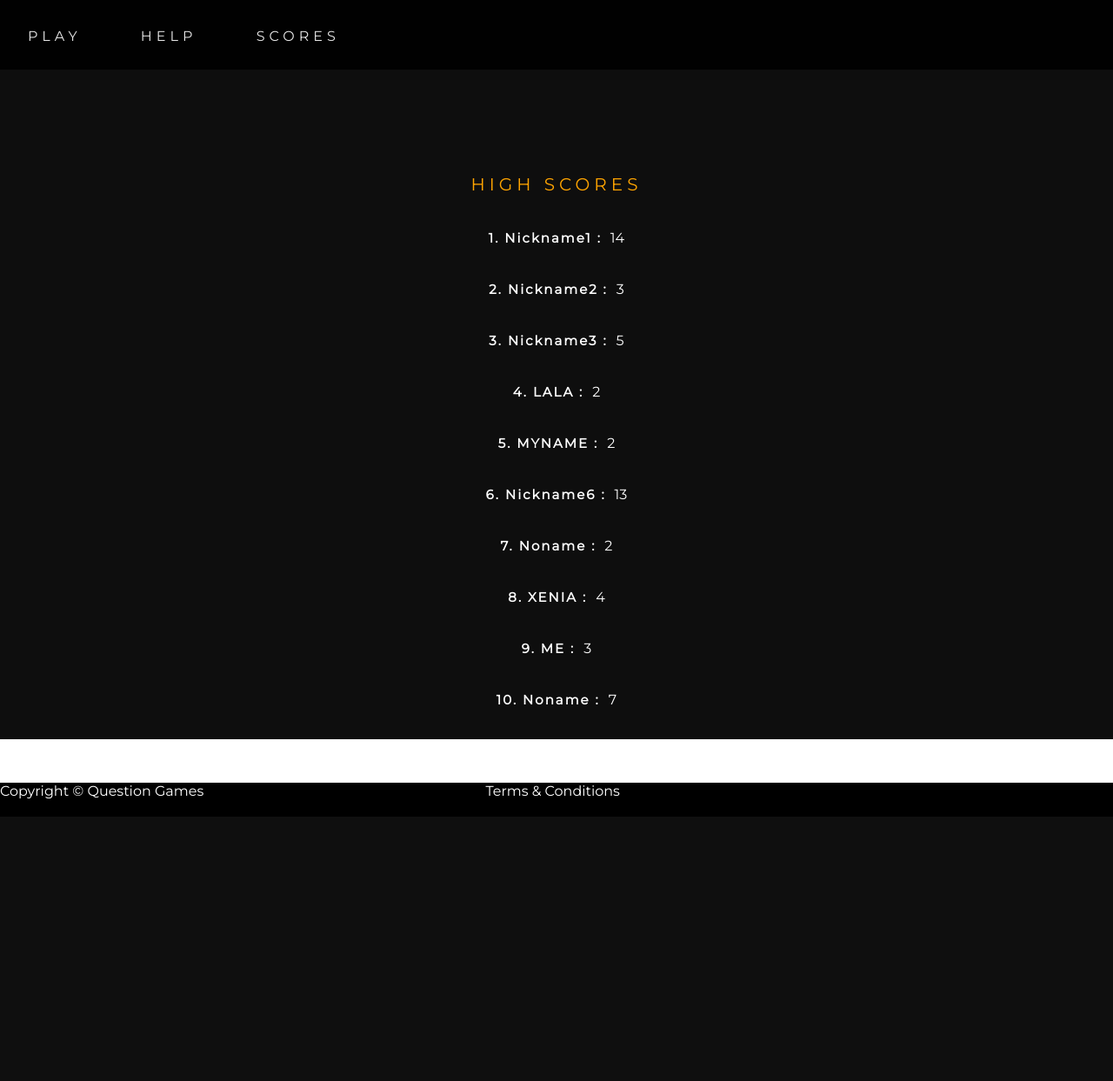
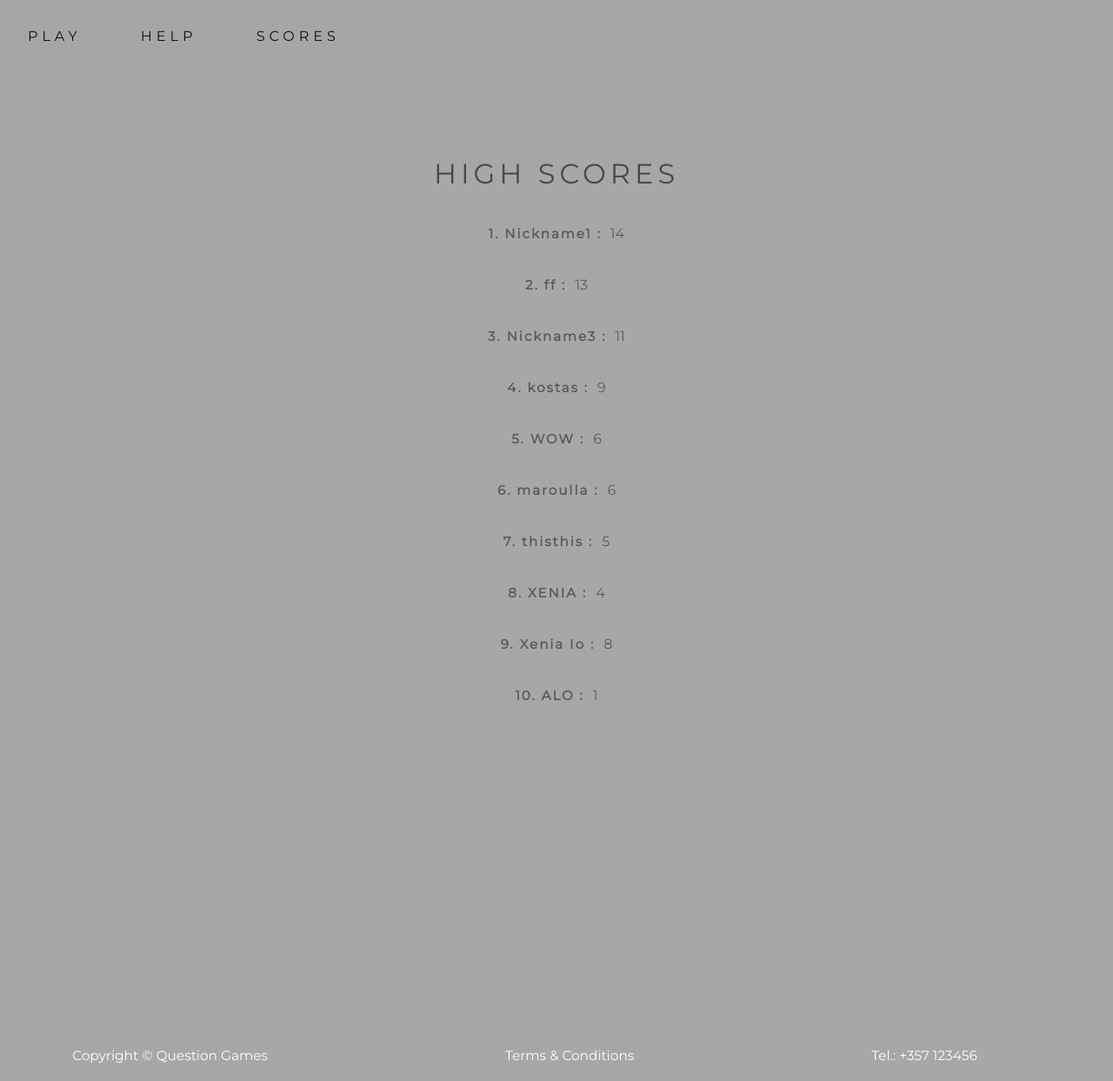
Before and after one commit to Xioann02/cs425_fall18_hw03, a PHP site: page /highscores.php in a window 1280 px wide. Shown: the whole page at 87% size. Before the commit the page ends 939 px from the top, so only its background shows below. Run offline with PHP 8.4, Linux system fonts and the light colour scheme.

Commit message:
6
Mostly design changes.

```diff
--- a/bestscores.txt
+++ b/bestscores.txt
@@ -1,20 +1,20 @@
 Nickname1
 14
-Nickname2
-3
+ff
+13
 Nickname3
+11
+kostas
+9
+WOW
+6
+maroulla
+6
+thisthis
 5
-LALA
-2
-MYNAME
-2
-Nickname6
-13
-Noname
-2
 XENIA
 4
-ME
-3
-Noname
-7
+Xenia Io
+8
+ALO
+1
--- a/highscores.php
+++ b/highscores.php
@@ -25,7 +25,7 @@
 <?php
 $file=fopen("bestscores.txt","r");
 $counter=0;
-while(!feof($file)){
+while(!feof($file) && $counter<10){
 $counter++;
 echo "<div class=''><div class='in nickname'>".$counter.". ".fgets($file)." :</div>";
 echo "<div class='in'>".fgets($file)."</div></div>";
@@ -34,9 +34,13 @@ echo "<div class='in'>".fgets($file)."</div></div>";
 </div>
 
 
-  <footer>
-    <div class="footer_text">Copyright © Question Games</div>
-    <a  class="footer_text"href="">Terms & Conditions</a>
-  </footer>
+
+          <footer>
+
+            <div id="contact" class="footer_text">Copyright © Question Games</div>
+            <a  class="footer_text"href="">Terms & Conditions</a>
+            <div class="footer_text" style="padding-right:1%;">Tel.: +357 123456</div>
+
+          </footer>
 </body>
 </html>
--- a/style.css
+++ b/style.css
@@ -2,7 +2,10 @@ body{
   overflow-x: hidden;
   margin:0px;
   font-family: Montserrat, Arial;
-
+  /* background-image: url('art-black-and-white-creative-57565.jpg');
+  background-size: cover;
+  background-position: center; */
+  background-color: #a7a7a7;
 }
 
 a{
@@ -12,62 +15,63 @@ a{
   position:fixed;
   height:80px;
   width:100%;
-  background-color: black;
+  background-color: #a4a4a46e;
   opacity:0.9;
   top: 0px;
   z-index: 9;
 }
 .option_menu{
   font-family: Montserrat, Arial;
-  color:white;
+  color:black;
   display:inline-block;
   margin:2.5%;
   letter-spacing: 5px;
 }
 .welcome{
   text-align: center;
-  height: 530px;
+  height: 330px;
 }
 .welcome-image{
-  width:100%;
-  height:650px;
+  width: 100%;
+  height: 720px;
 }
 .title{
-  background-color: black;
+  background-color: #6b6b6b;
   color: white;
   font-family: Montserrat, Arial;
   letter-spacing: 5px;
-  font-size: 35px;
-  margin-top: 250px;
+  font-size: 4.7vw;
+  margin-top: 120px;
   z-index: 2;
-  margin-left: 21.5%;
-  margin-right: 21.5%;
   position: absolute;
 }
 .sub{
-  margin-top: 380px;
-  margin-left: 43%;
-  margin-right: 43%;
-  color: white;
-  left: 0px;
-  padding-right: 20px;
-  padding-left: 20px;
-  font-weight: 900;
-  border: none;
-  background-color: #FF5722;
+      margin-top: 280px;
+      color: #404040;
+      left: 0px;
+      font-size: 2.5vw;
+      border: none;
+      letter-spacing: 10px;
+      background-color: #c5c5c505;
+      z-index: 0;
+}
+
+.sub:hover{
+  color:#2d2d2d;
 }
 footer{
-  position: absolute;
-  background-color: black;
-  margin-top: 100px;
+  margin-top: 30%;
   width: 100%;
 }
 
 .footer_text{
-  padding-right:25%;
-  color:white;
-  /* padding-top:20px; */
-  padding-bottom:20px;
+
+  padding-right: 14.5%;
+  color: white;
+  padding-left: 6.5%;
+  font-size: 1.2vw;
+  padding-top: 20px;
+  padding-bottom: 20px;
   font-family: Montserrat,Arial;
   display: inline-block;
 }
@@ -79,9 +83,9 @@ footer{
 }
 
 .result{
-  margin-left: 10%;
-  margin-top:100px;
-  border-bottom:solid 0.5px grey;
+  margin-top: -100px;
+  margin-left: 28%;
+  margin-right: 15%;
 }
 
 .question{
@@ -103,10 +107,10 @@ footer{
 }
 
 .hs{
-  margin-top:100px;
-  font-size:20px;
+  margin-top: 80px;
+  font-size: 2.5vw;
   letter-spacing: 5px;
-  color:orange;
+  color: #484848;
 }
 
 .nickname{
@@ -121,49 +125,126 @@ footer{
   margin-top:0px;
   padding-top:100px;
   top:0px;
-  background-color: #0e0e0e;
-  color:white;
+  color:#5a5a5a;
   height: 750px;
   margin-bottom:-50px;
 }
 
 .frm{
-  background-color: orange;
-  margin-left: 12.5%;
-  margin-right: 12.5%;
-  padding:40px;
-  width:70%;
+
+  background-color:#d2d2d2;
+  margin-left: 0.5%;
+  margin-right: 0.5%;
+  padding: 20px;
+  width: 95.5%;
+  /* border: solid; */
   z-index: 3;
-position:absolute;
-  margin-top:-400px;
+  /* height: auto; */
+  position: absolute;
+  margin-top: -80px;
+  -webkit-box-shadow: 2px 3px 5px 0px rgba(123, 123, 123, 0.75);
+  -moz-box-shadow: 2px 3px 5px 0px rgba(123, 123, 123, 0.75);
+  box-shadow: 2px 3px 5px 0px rgba(123, 123, 123, 0.75);
+  background-position: center;
 }
 .question_asked{
   margin-bottom: 25px;
-  font-size: 18px;
+  font-size: 1.4vw;
   letter-spacing: 2px;
-  color:#9c5800;
+  color:#52213f;
 }
 
 .the_question{
+  /* color: #ff4364; */
   margin-bottom: 20px;
-  font-size: 20px;
-  letter-spacing: 5px;
+  font-size: 1.3vw;
+  letter-spacing: 2px;
   font-weight: 600;
 }
 
 .the_answer{
   margin-bottom:25px;
-  font-size: 17px;
+  font-size: 1.1vw;
   letter-spacing: 3px;
 }
 .the_button{
   margin-right: 10px;
-  border:none;
-  background-color: black;
-  color:white;
-  font-size: 15px;
-  padding:2px;
-  padding-right:35px;
-  padding-left:35px;
+  border: none;
+  background-color: #3331310f;
+  color: #656565;
+  font-size: 1.1vw;
+  padding: 2px;
+  padding-right: 35px;
+  width: 20%;
+  padding-left: 35px;
+}
+
+
+.the_button:hover{
+  background-color: #33313117;
+}
+
+.your_res{
+  margin-bottom: 50px;
+      margin-left: -23%;
+      font-size: 2.4vw;
+      padding-top: 30px;
+      color: #000000;
+      text-align: center;
+      letter-spacing: 3px;
+}
+
+.total{
+  color:#c31648;
+}
+
+.savescore{
+  margin-left:28%;
+}
+
+.nickname_input{
+  margin-top: 20px;
+  width: 30%;
+  font-family: Montserrat, Arial;
+  padding: 5px;
+  letter-spacing: 1px;
+  background-color: #ffffffba;
+  border: none;
+}
+
+.save_button{
+  background-color: transparent;
+  border: solid 1px black;
+  padding: 6px;
+  color: black;
+}
+
+.save_button:hover{
+  color:#777777;
+  border: solid 1px #777777;
 
 }
+.instr_num{
+  font-weight: 900;
+  padding-left: 6px;
+}
+
+.help{
+  padding-top:20px;
+  height:auto;
+}
+
+.sub_point{
+  font-style: italic;
+}
+
+.hl{
+      font-size: 25px;
+}
+
+.small_box{
+  background-color: #9e9e9e;
+color:#2d2d2d;
+padding:1px;
+margin-right:2%;
+}
```
Also changed, not shown: help.php (added, +108 -0 lines), index.php (+26 -29 lines), scores.php (+11 -2 lines).
